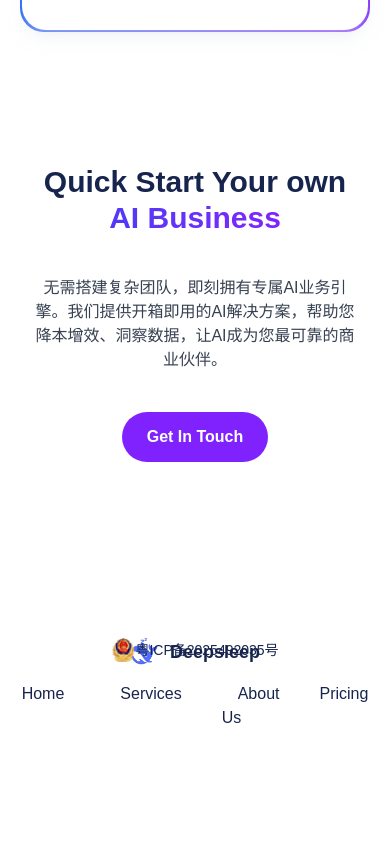
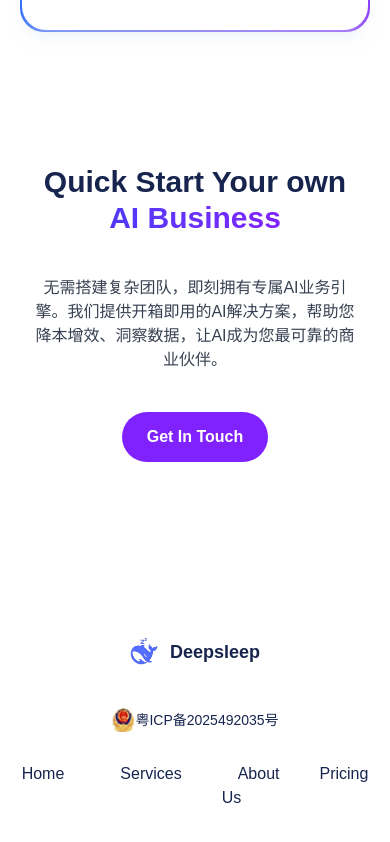
Before and after one commit to Anyeling0620/Landing-Page, a React (Vite) app: page / in a window 390 px wide. Shown: the part 5789-6631 px from the top of the page. Before the commit the page ends 6551 px from the top, so only its background shows below. Built offline with nearby package versions, Linux system fonts and the light colour scheme.

Commit message:
fix: 优化Footer组件布局，调整响应式样式和间距

```diff
--- a/src/components/elements/Footer.tsx
+++ b/src/components/elements/Footer.tsx
@@ -10,7 +10,7 @@ export const Footer = () => {
           "
     >
       <Container className="pb-8">
-        <div className="flex flex-col md:flex-row justify-between items-center">
+        <div className="flex flex-col lg:flex-row justify-between items-center gap-y-20">
           <div className="flex items-center gap-3 mb-4 md:mb-0">
             <img src={logo} alt="Deepsleep Logo" className="w-7 h-7" />
             <span className="text-lg font-semibold text-heading-1">
@@ -18,7 +18,7 @@ export const Footer = () => {
             </span>
           </div>
 
-          <div className="absolute left-1/2 -translate-x-1/2 flex flex-row">
+          <div className="absolute left-1/2 -translate-x-1/2 top-1/2 flex flex-row">
             <a
               href="https://beian.miit.gov.cn/"
               target="_blank"
```
